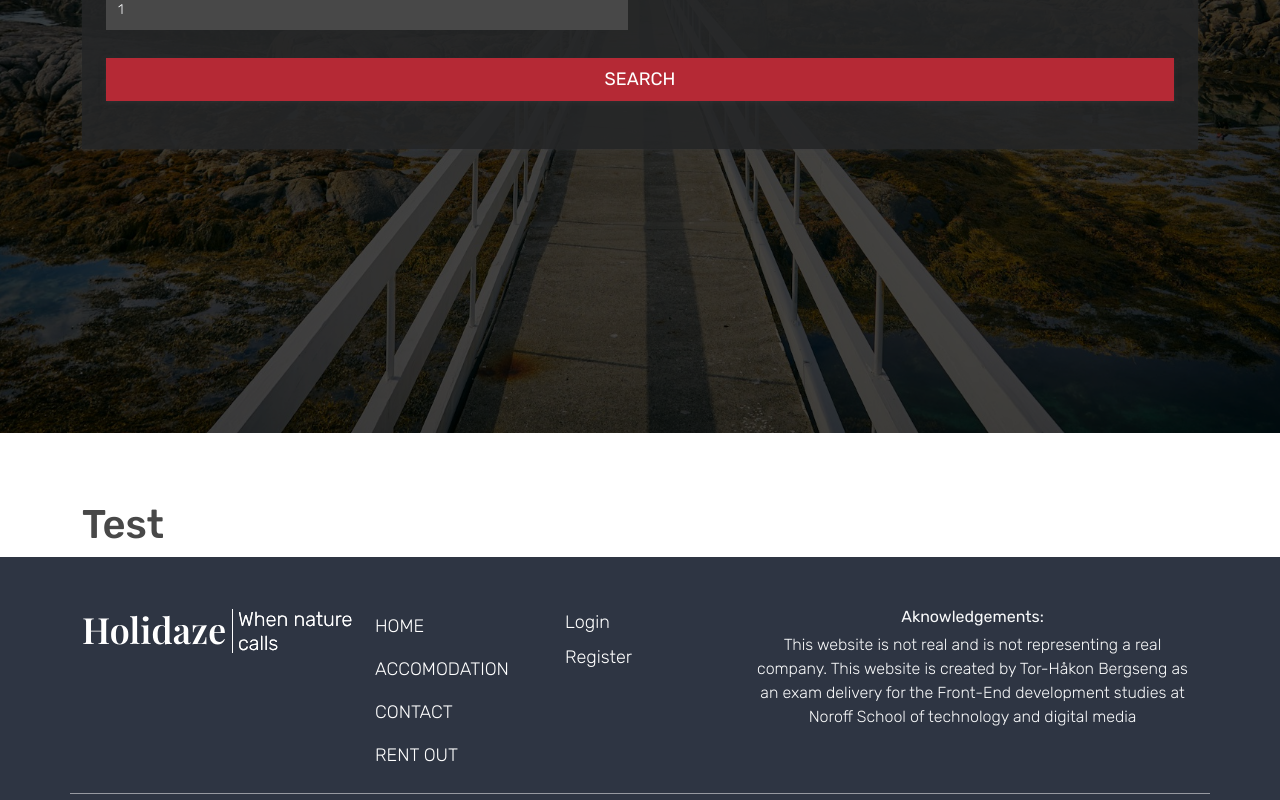
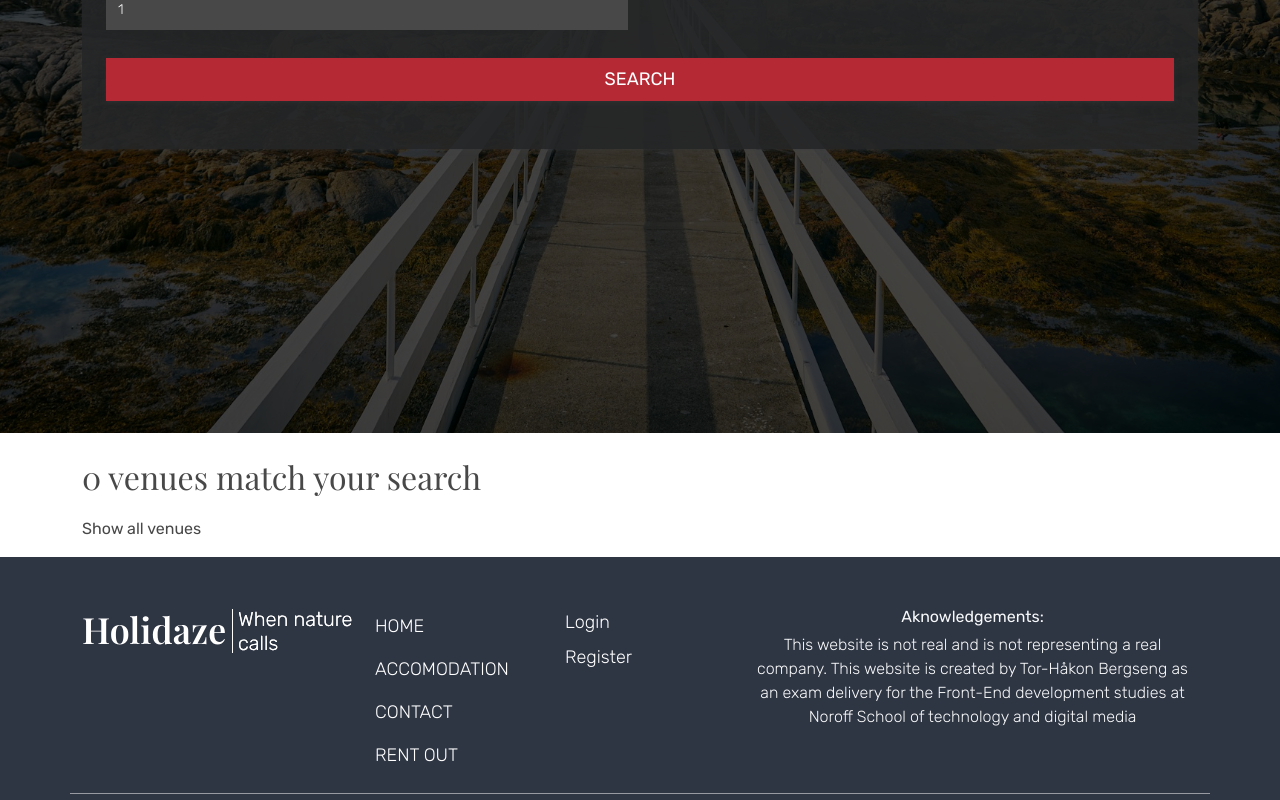
Before and after one commit to teehbee/project-exam-2, a React (Vite) app: page /venues in a window 1280 px wide. Shown: the part 517-1317 px from the top of the page. Built offline with nearby package versions, Linux system fonts and the light colour scheme; a web font is replaced by a local one.

Commit message:
add text showing number of search hits and link to remove search and show all venues

```diff
--- a/src/pages/venues.tsx
+++ b/src/pages/venues.tsx
@@ -15,8 +15,9 @@ function Venues() {
           <SearchFormMain />
         </div>
       </section>
-      <section className="container mt-5 pt-5">
-        <h1>Test</h1>
+      <section className="container pt-5 pt-md-0 mt-5">
+        <p className="secondary-font fs-1rem-to-2rem">0 venues match your search</p>
+        <p className="cursor-pointer fs-0-75rem-to-1rem">Show all venues</p>
       </section>
     </>
   );
--- a/src/styles/style.scss
+++ b/src/styles/style.scss
@@ -117,6 +117,14 @@ $custom-fs-4-rem: 4rem;
 
   @include media-breakpoint-up("md") {
     font-size: $custom-fs-1-5rem;
+  }
+}
+
+.fs-1rem-to-2rem {
+  font-size: 1rem;
+
+  @include media-breakpoint-up("md") {
+    font-size: $custom-fs-2rem;
   }
 }
 
```
